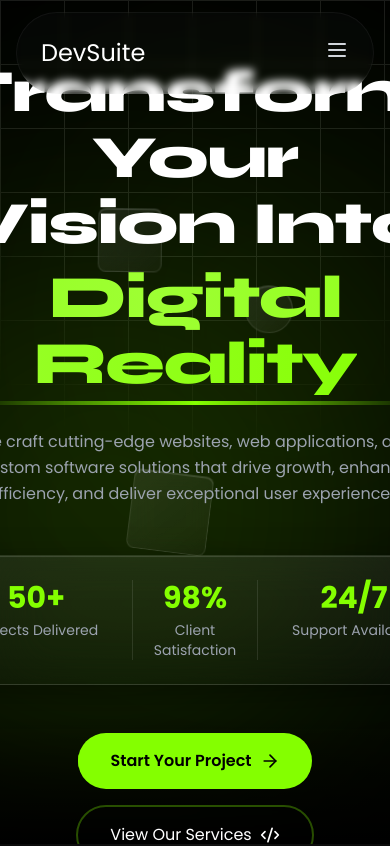
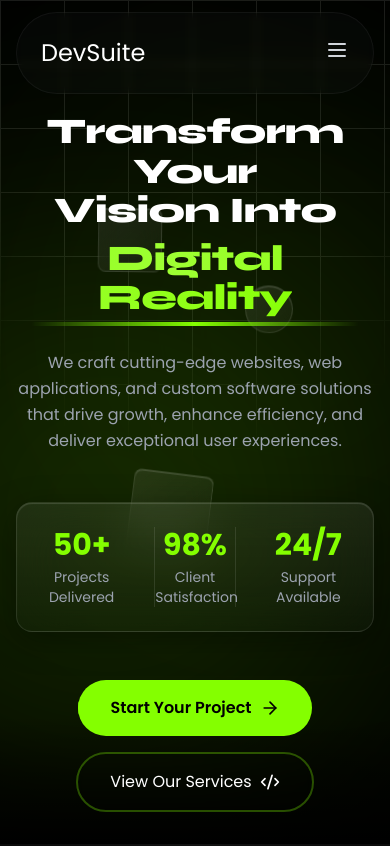
Before and after one commit to khatayondev/devsuite.dev, a Next.js app: page / in a window 390 px wide. Shown: the top 846 px of the page. Built offline with nearby package versions, Linux system fonts and the light colour scheme; a web font is replaced by a local one.

Commit message:
Ensure Hero headline splits strictly into three lines

```diff
--- a/app/components/Hero.tsx
+++ b/app/components/Hero.tsx
@@ -75,11 +75,12 @@ export function Hero() {
             initial={{ opacity: 0, y: 30 }}
             animate={{ opacity: 1, y: 0 }}
             transition={{ duration: 0.8, delay: 0.2, ease: "easeOut" }}
-            className="text-white mb-8 text-6xl md:text-7xl lg:text-8xl leading-[1.1] font-extrabold tracking-tight font-syne"
+            className="text-white mb-8 text-4xl sm:text-6xl md:text-7xl lg:text-8xl leading-[1.1] font-extrabold tracking-tight font-syne"
           >
-            Transform Your<br />
-            Vision Into<br />
-            <span className="relative inline-block mt-2">
+            <span className="block">Transform Your</span>
+            <span className="block">Vision Into</span>
+            <span className="block mt-2">
+              <span className="relative inline-block">
                 <span className="bg-gradient-to-r from-[#84ff00] via-[#9eff33] to-[#84ff00] bg-clip-text text-transparent animate-gradient bg-[length:200%_auto]">
                   Digital Reality
                 </span>
@@ -88,6 +89,7 @@ export function Hero() {
                   animate={{ scaleX: [0, 1, 0] }}
                   transition={{ duration: 2, repeat: Infinity, ease: "easeInOut" }}
                 />
+              </span>
             </span>
           </motion.h1>
 
```
Lines whose indentation alone changed are shown as unchanged.
